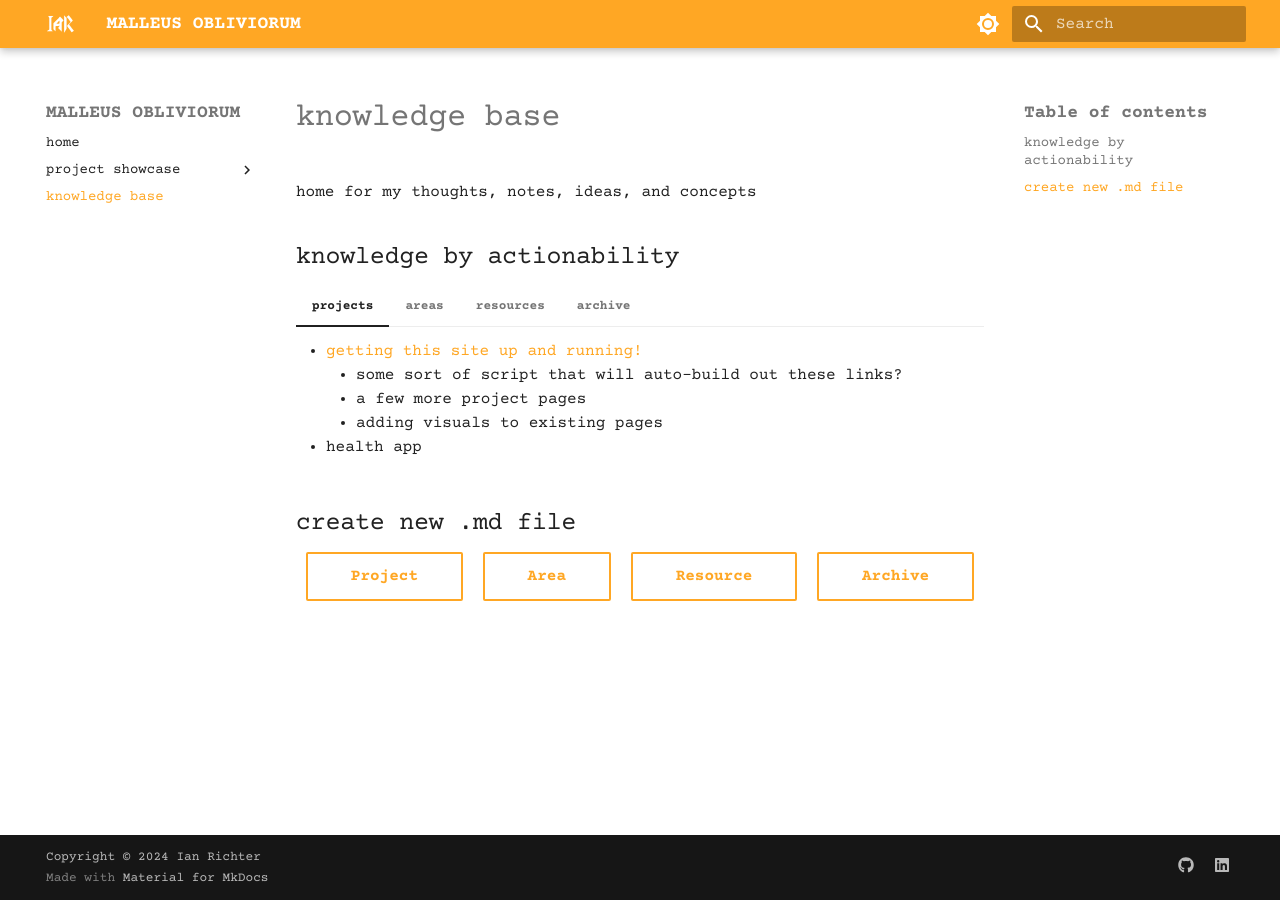
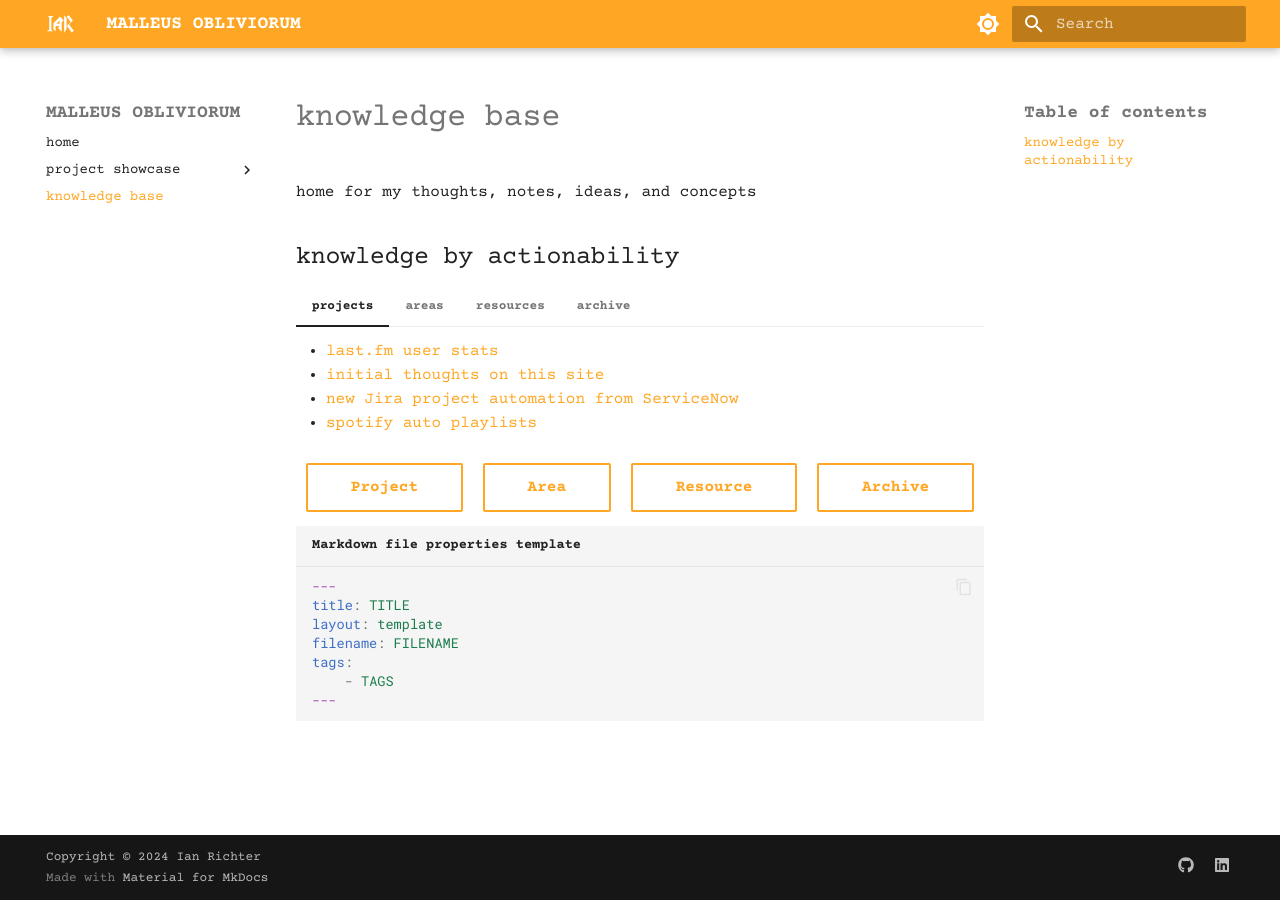
Before and after one commit to iarichter/malleus-obliviorum, an MkDocs documentation site: the page built from docs/kbindex.md, in a window 1280 px wide. Built offline with MkDocs 1.6.1 and Material for MkDocs 9.7.7, drawn with Linux system fonts in a browser that asks for light colours.

Commit message:
-m 'auto KB Index update'

````diff
--- a/docs/kbindex.md
+++ b/docs/kbindex.md
@@ -3,25 +3,22 @@ home for my thoughts, notes, ideas, and concepts
 
 ## knowledge by actionability
 === "projects"
-    * [getting this site up and running!](projects/portfolio.md)
-        * some sort of script that will auto-build out these links?
-        * a few more project pages
-        * adding visuals to existing pages
-    * health app
+    * [last.fm user stats](projects/lastfm.md)
+    * [initial thoughts on this site](projects/portfolio.md)
+    * [new Jira project automation from ServiceNow](projects/snowJira.md)
+    * [spotify auto playlists](projects/spotify.md)
 
 === "areas"
     * [malleus obliviorum](areas/malleusobliviorum.md)
-    * physical systems
-    * home
     * [music](areas/music.md)
 
 === "resources"
-    * [the CODE framework](resources/code.md)
-    * [using PARA for content structure](resources/para.md)
-    * [Mkdocs and Markdown](resources/mkdocs-material.md)
+    * [CI/CD](resources/cicd.md)
+    * [CODE method](resources/code.md)
+    * [markdown and mkdocs notes](resources/mkdocs-material.md)
+    * [para](resources/para.md)
 
 === "archive"
-## create new .md file
 
 <div class="md-button-holder">
 <a class="md-button"
@@ -40,3 +37,13 @@ home for my thoughts, notes, ideas, and concepts
     href="https://github.com/iarichter/malleus-obliviorum/new/main/docs/archive?filename=XXXXXX.md&value=---%0D%0Atitle:%20XXXX%0D%0Alayout:%20template%0D%0Afilename:%20XXXX.md%0D%0Atags:%0D%0A---%0D%0A"
     target="_blank">Archive</a>
 </div>
+
+``` yaml title="Markdown file properties template"
+---
+title: TITLE
+layout: template
+filename: FILENAME
+tags:
+    - TAGS
+---
+```
````
Also changed, not shown: docs/projects/portfolio.md (+7 -0 lines), docs/resources/cicd.md (+6 -0 lines), docs/resources/code.md (+18 -9 lines), docs/resources/mkdocs-material.md (+4 -0 lines), docs/resources/para.md (+1 -1 lines), 1 other file.
